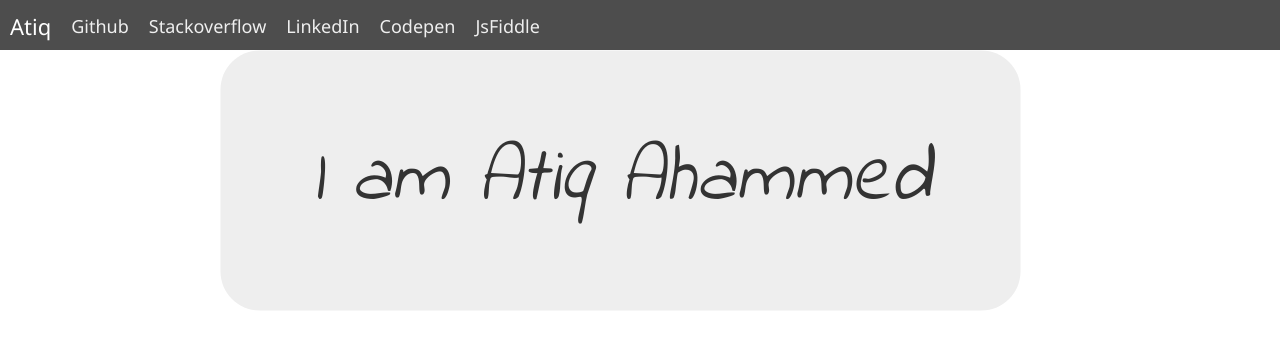
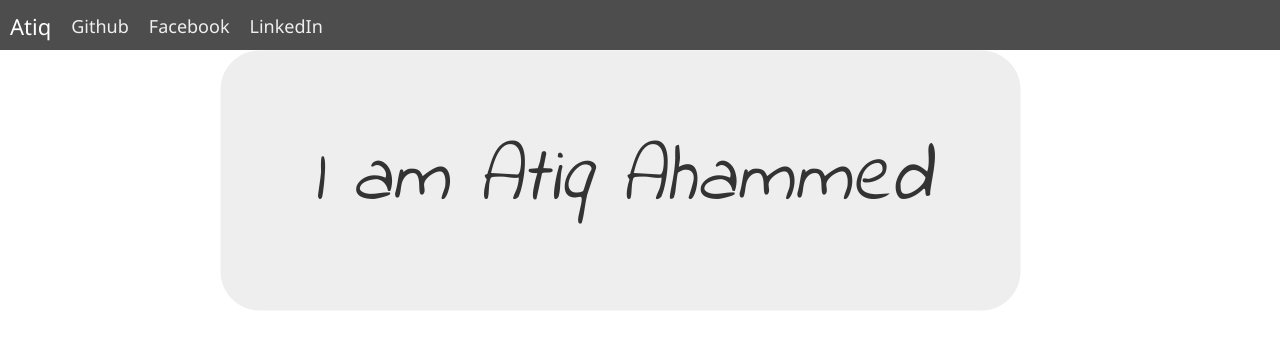
Before and after one commit to atiqahammed/atiqahammed, a React (Create React App) app in the folder application/source/atiqahammed/: page / in a window 1280 px wide. Shown: the top 348 px of the page. Built offline with nearby package versions, Linux system fonts and the light colour scheme.

Commit message:
Nav bar has been updated with temporary links

```diff
--- /dev/null
+++ b/application/source/atiqahammed/src/Components/Navbar/NavButton.js
@@ -0,0 +1,17 @@
+import React, { Fragment } from 'react';
+
+function NavButton(props) {
+    return (
+        <Fragment>
+            <div className="nav-btn">
+                <label htmlFor="nav-check">
+                    <span></span>
+                    <span></span>
+                    <span></span>
+                </label>
+            </div>
+        </Fragment>
+    );
+}
+
+export default NavButton;
--- /dev/null
+++ b/application/source/atiqahammed/src/Components/Navbar/NavIcon.js
@@ -0,0 +1,16 @@
+import React, { Fragment } from 'react';
+
+function NavIcon() {
+    return (
+        <Fragment>
+            <input type="checkbox" id="nav-check" />
+            <div className="nav-header">
+                <div className="nav-title">
+                    Atiq
+                </div>
+            </div>
+        </Fragment>
+    );
+}
+
+export default NavIcon;
--- /dev/null
+++ b/application/source/atiqahammed/src/Components/Navbar/NavLinks.js
@@ -0,0 +1,15 @@
+import React, { Fragment } from 'react';
+
+function NavLinks() {
+    return (
+        <Fragment>
+            <div className="nav-links">
+                <a href="https://github.com/atiqahammed">Github</a>
+                <a href="https://www.facebook.com/atiq.ahammed.shamim.pramanik/">Facebook</a>
+                <a href="https://www.linkedin.com/in/atiq-ahammed/">LinkedIn</a>
+            </div>
+        </Fragment>
+    );
+}
+
+export default NavLinks;
--- a/application/source/atiqahammed/src/Components/Navbar/Navbar.js
+++ b/application/source/atiqahammed/src/Components/Navbar/Navbar.js
@@ -1,31 +1,16 @@
 import React, { Fragment } from 'react';
 import './Navbar.css';
+import NavIcon from './NavIcon';
+import NavButton from './NavButton';
+import NavLinks from './NavLinks';
 
 function Navbar(props) {
     return (
         <Fragment>
             <div className="nav">
-                <input type="checkbox" id="nav-check" />
-                <div className="nav-header">
-                    <div className="nav-title">
-                    Atiq
-                    </div>
-                </div>
-                <div className="nav-btn">
-                    <label for="nav-check">
-                    <span></span>
-                    <span></span>
-                    <span></span>
-                    </label>
-                </div>
-
-                <div className="nav-links">
-                    <a href="//github.io/jo_geek" target="_blank">Github</a>
-                    <a href="http://stackoverflow.com/users/4084003/" target="_blank">Stackoverflow</a>
-                    <a href="https://in.linkedin.com/in/jonesvinothjoseph" target="_blank">LinkedIn</a>
-                    <a href="https://codepen.io/jo_Geek/" target="_blank">Codepen</a>
-                    <a href="https://jsfiddle.net/user/jo_Geek/" target="_blank">JsFiddle</a>
-                </div>
+                <NavIcon />
+                <NavButton />
+                <NavLinks />
             </div>
         </Fragment>
     );
```
